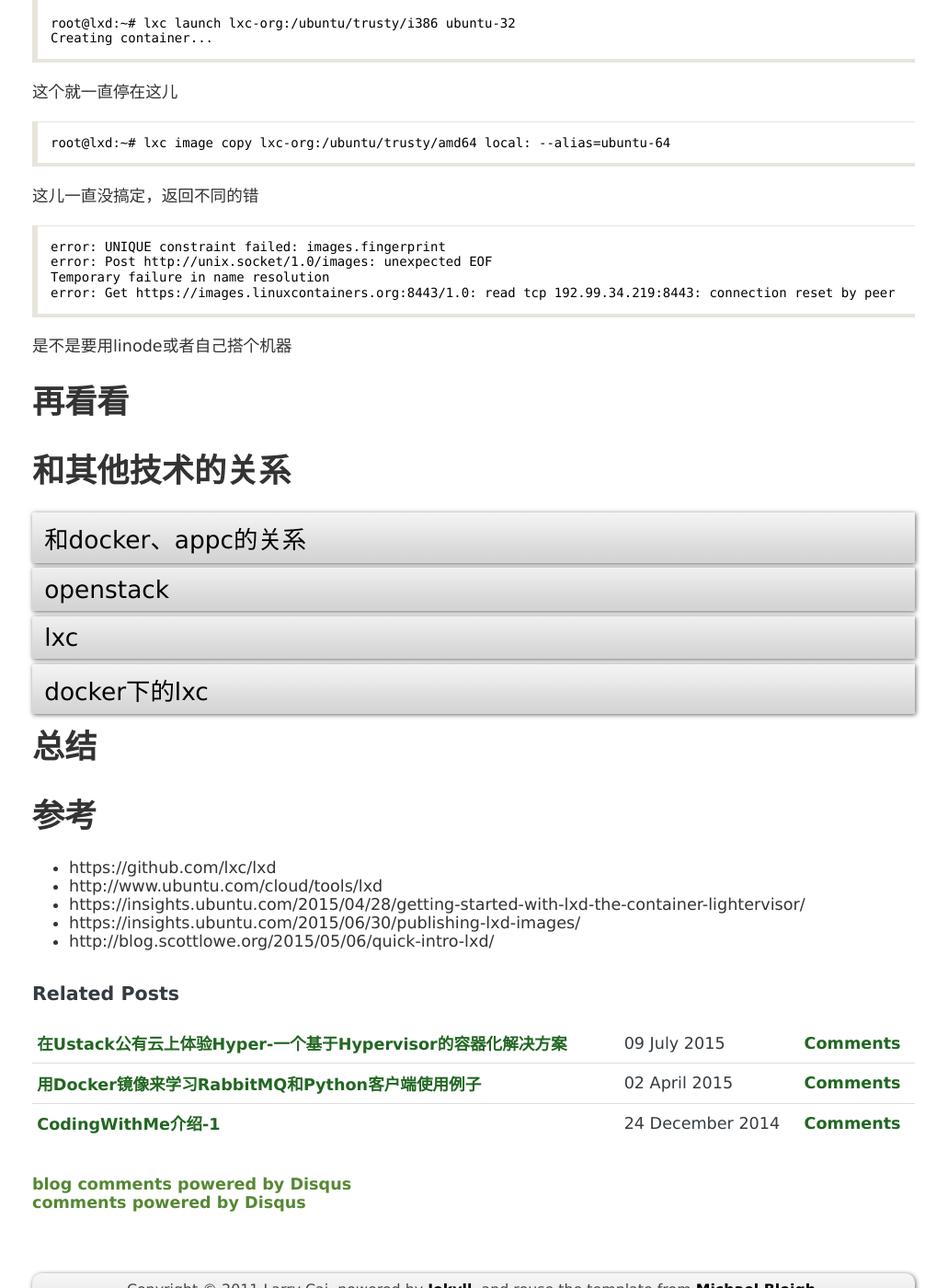
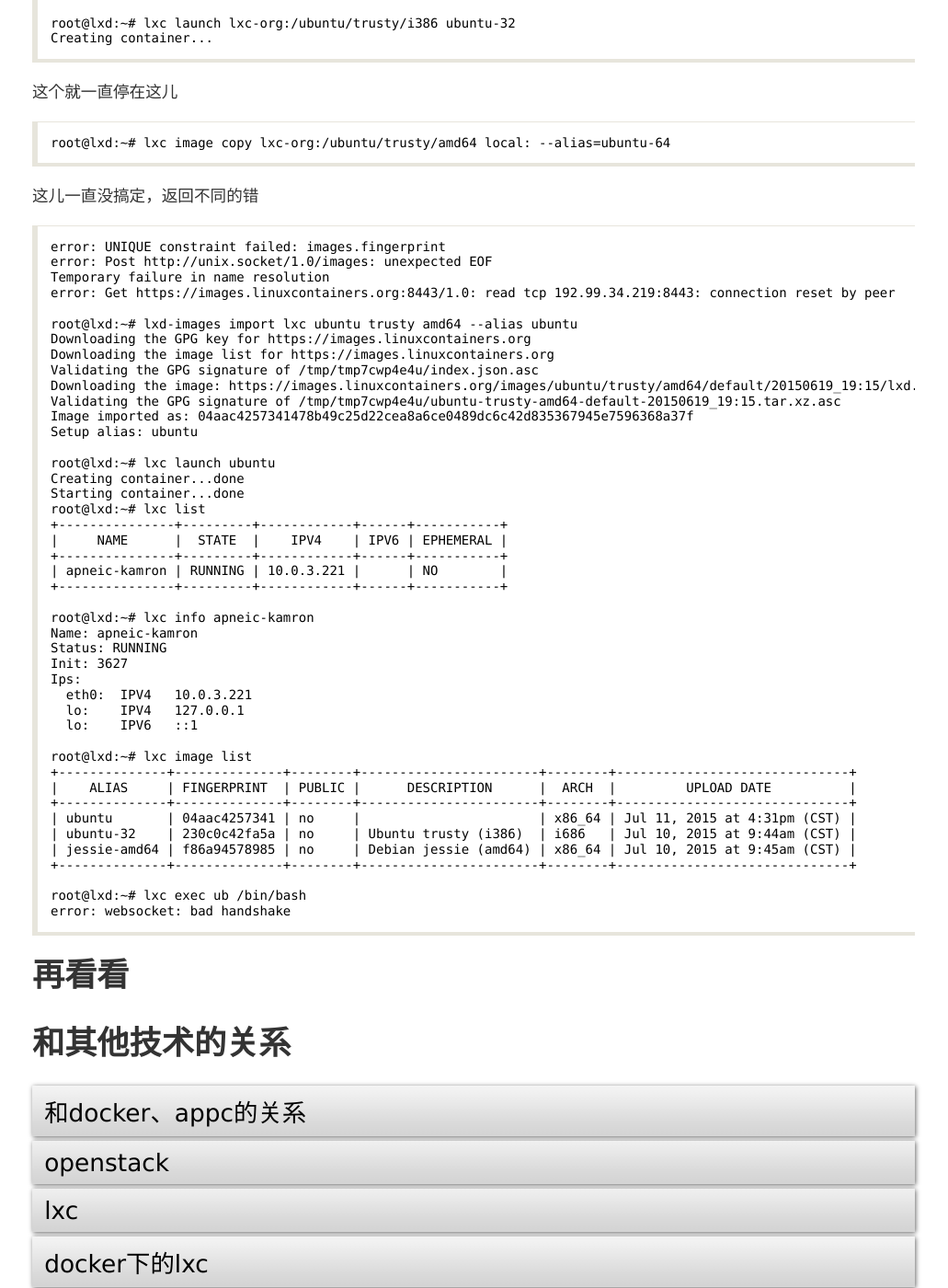
Before and after one commit to larrycai/larrycai.github.com, a Jekyll site: the page built from _posts/2015-07-10-experience-lxd-in-ustack.markdown, in a window 1280 px wide and 1400 px high, scrolled down 1886 px. Shown: the whole window at 92% size, without its empty margins (125-1156 px from the left). Built offline with Jekyll 4.4.1, drawn with Linux system fonts in a browser that asks for light colours; Markdown is read by kramdown in place of the engine named in the settings; comment, search, counter and statistics services are not loaded; some of the changed text lies outside the part shown.

Commit message:
add more logs

```diff
--- a/_posts/2015-07-10-experience-lxd-in-ustack.markdown
+++ b/_posts/2015-07-10-experience-lxd-in-ustack.markdown
@@ -59,7 +59,45 @@ title: (没有写完）在Ustack公有云上体验LXD：一个基于Linux容器
 	Temporary failure in name resolution
 	error: Get https://images.linuxcontainers.org:8443/1.0: read tcp 192.99.34.219:8443: connection reset by peer
 
-是不是要用linode或者自己搭个机器
+	root@lxd:~# lxd-images import lxc ubuntu trusty amd64 --alias ubuntu
+	Downloading the GPG key for https://images.linuxcontainers.org
+	Downloading the image list for https://images.linuxcontainers.org
+	Validating the GPG signature of /tmp/tmp7cwp4e4u/index.json.asc
+	Downloading the image: https://images.linuxcontainers.org/images/ubuntu/trusty/amd64/default/20150619_19:15/lxd.tar.xz
+	Validating the GPG signature of /tmp/tmp7cwp4e4u/ubuntu-trusty-amd64-default-20150619_19:15.tar.xz.asc
+	Image imported as: 04aac4257341478b49c25d22cea8a6ce0489dc6c42d835367945e7596368a37f
+	Setup alias: ubuntu
+
+	root@lxd:~# lxc launch ubuntu
+	Creating container...done
+	Starting container...done
+	root@lxd:~# lxc list
+	+---------------+---------+------------+------+-----------+
+	|     NAME      |  STATE  |    IPV4    | IPV6 | EPHEMERAL |
+	+---------------+---------+------------+------+-----------+
+	| apneic-kamron | RUNNING | 10.0.3.221 |      | NO        |
+	+---------------+---------+------------+------+-----------+
+
+	root@lxd:~# lxc info apneic-kamron
+	Name: apneic-kamron
+	Status: RUNNING
+	Init: 3627
+	Ips:
+	  eth0:  IPV4   10.0.3.221
+	  lo:    IPV4   127.0.0.1
+	  lo:    IPV6   ::1
+
+	root@lxd:~# lxc image list
+	+--------------+--------------+--------+-----------------------+--------+------------------------------+
+	|    ALIAS     | FINGERPRINT  | PUBLIC |      DESCRIPTION      |  ARCH  |         UPLOAD DATE          |
+	+--------------+--------------+--------+-----------------------+--------+------------------------------+
+	| ubuntu       | 04aac4257341 | no     |                       | x86_64 | Jul 11, 2015 at 4:31pm (CST) |
+	| ubuntu-32    | 230c0c42fa5a | no     | Ubuntu trusty (i386)  | i686   | Jul 10, 2015 at 9:44am (CST) |
+	| jessie-amd64 | f86a94578985 | no     | Debian jessie (amd64) | x86_64 | Jul 10, 2015 at 9:45am (CST) |
+	+--------------+--------------+--------+-----------------------+--------+------------------------------+
+
+	root@lxd:~# lxc exec ub /bin/bash
+	error: websocket: bad handshake
 
 # 再看看 #
 
@@ -80,5 +118,7 @@ title: (没有写完）在Ustack公有云上体验LXD：一个基于Linux容器
 * https://insights.ubuntu.com/2015/04/28/getting-started-with-lxd-the-container-lightervisor/
 * https://insights.ubuntu.com/2015/06/30/publishing-lxd-images/
 * http://blog.scottlowe.org/2015/05/06/quick-intro-lxd/
+* https://github.com/lxc/lxd/issues/756
+* https://images.linuxcontainers.org/images
 
 [ustack]: https://www.ustack.com
```
